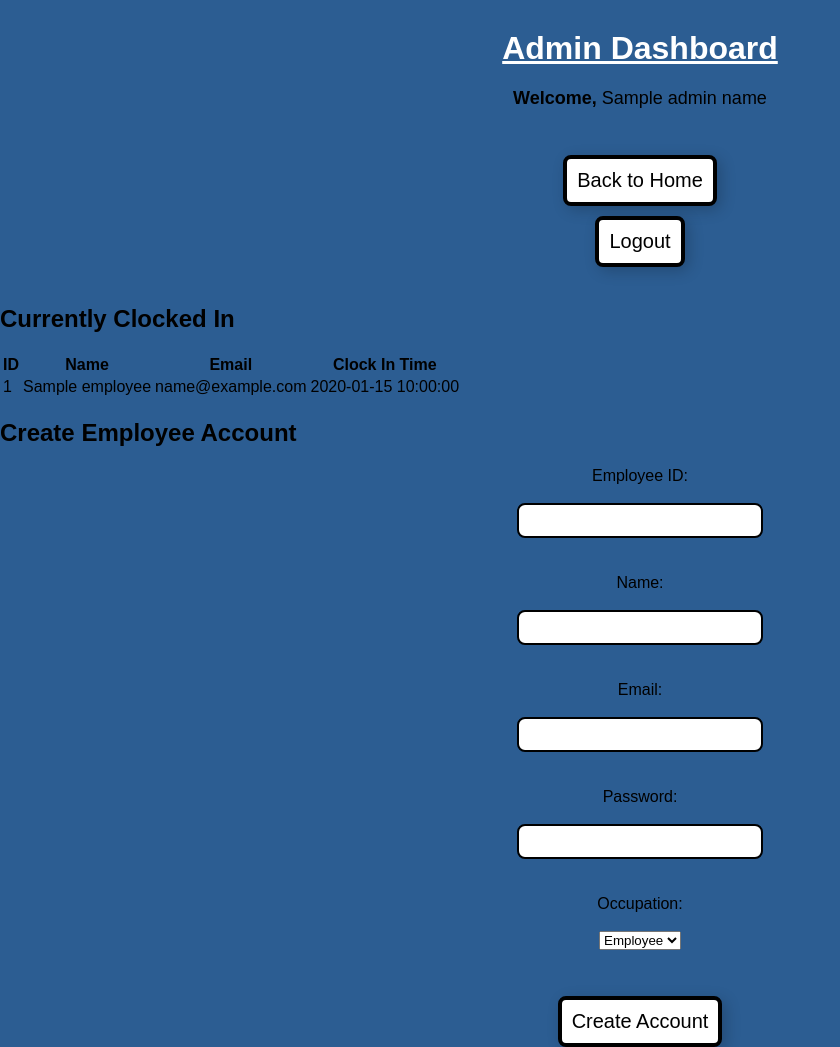
After one commit to HectorCazares255/WIP, a Flask app: template templates/admin.html in a window 1280 px wide. The commit adds this page. Shown: the whole page, without its empty margins (0-840 px from the left). Run offline with Flask 3, Linux system fonts and the light colour scheme; the template is opened without the code that fills it: most values are stand-ins (such as "Sample title", 1, 10 or a date in 2020).

Commit message:
Added working Admin.html file that displays a dashbaord for employees with "Admin" occupation.

```diff
--- a/app.py
+++ b/app.py
@@ -38,24 +38,70 @@ def find_employee_by_credentials(email, password):
 
     return None
 
+def load_shift_data():
+    if not os.path.exists("shiftdata.json"):
+        return []
+
+    with open("shiftdata.json", "r") as file:
+        return json.load(file)
+
+def load_employees():
+    if not os.path.exists("employeeinfo.json"):
+        return []
+
+    with open("employeeinfo.json", "r") as file:
+        return json.load(file)
+
+
+def get_clocked_in_employees():
+    employees = load_employees()
+    shift_data = load_shift_data()
+
+    clocked_in_list = []
+
+    for shift in shift_data:
+        if shift.get("ClockedIn") == "Yes":
+            employee_id = shift.get("ID")
+
+            for employee in employees:
+                if employee["ID"] == employee_id:
+                    clocked_in_list.append({
+                        "ID": employee["ID"],
+                        "Name": employee["Name"],
+                        "Email": employee["Email"],
+                        "ClockInTime": shift.get("ClockInTime", "—")
+                    })
+                    break
+
+    return clocked_in_list
+
+
+def save_employees(employees):
+    with open("employeeinfo.json", "w") as file:
+        json.dump(employees, file, indent=2)
+
+
+
 
 @app.route("/login", methods=["GET", "POST"])
 def login():
     if request.method == "POST":
-        email = request.form.get("email")
-        password = request.form.get("password")
+        email = request.form["email"]
+        password = request.form["password"]
 
-        employee = find_employee_by_credentials(email, password)
+        with open("employeeinfo.json", "r") as file:
+            employees = json.load(file)
 
-        if employee:
-            session["employee_id"] = employee.get("ID")
-            session["employee_name"] = employee.get("Name")
-            return redirect(url_for("index"))
+        for employee in employees:
+            if employee["Email"] == email and employee["Password"] == password:
+                session["employee_id"] = employee["ID"]
+                session["employee_name"] = employee["Name"]
+                session["employee_occupation"] = employee["Occupation"]
+                return redirect(url_for("index"))
 
-        return render_template("login.html", error="Invalid email or password.")
+        return render_template("login.html", error="Invalid email or password")
 
     return render_template("login.html")
-
 
 @app.route("/logout")
 def logout():
@@ -88,6 +134,62 @@ def index():
     )
 
 
+@app.route("/admin", methods=["GET", "POST"])
+def admin_dashboard():
+    if "employee_id" not in session:
+        return redirect(url_for("login"))
+
+    if session.get("employee_occupation") != "Admin":
+        return "Access denied. Admins only."
+
+    message = None
+    error = None
+
+    if request.method == "POST":
+        name = request.form["name"]
+        email = request.form["email"]
+        password = request.form["password"]
+        occupation = request.form["occupation"]
+        employee_id = request.form["id"]
+
+        employees = load_employees()
+
+        for employee in employees:
+            if employee["Email"] == email:
+                error = "An account with that email already exists."
+                break
+
+        if not error:
+            for employee in employees:
+                if str(employee["ID"]) == str(employee_id):
+                    error = "An account with that ID already exists."
+                    break
+
+        if not error:
+            new_employee = {
+                "ID": int(employee_id),
+                "Name": name,
+                "Email": email,
+                "Password": password,
+                "Occupation": occupation
+            }
+
+            employees.append(new_employee)
+            save_employees(employees)
+            message = "Employee account created successfully."
+
+    clocked_in_employees = get_clocked_in_employees()
+
+    return render_template(
+        "admin.html",
+        admin_name=session.get("employee_name"),
+        clocked_in_employees=clocked_in_employees,
+        message=message,
+        error=error
+    )
+
+
+
 @app.route("/clock-in", methods=["POST"])
 def clock_in():
     if "employee_id" not in session:
--- a/hours.json
+++ b/hours.json
@@ -2,7 +2,7 @@
   {
     "ID": 521207,
     "TotalHoursWorked": 18,
-    "TotalMinutesWorked": 36
+    "TotalMinutesWorked": 38
   },
   {
     "ID": 787890,
--- a/shiftdata.json
+++ b/shiftdata.json
@@ -2,8 +2,8 @@
   {
     "ID": 521207,
     "ClockedIn": "No",
-    "ClockInTime": "14:23",
-    "ClockOutTime": "14:24"
+    "ClockInTime": "12:43",
+    "ClockOutTime": "12:45"
   },
   {
     "ID": 787890,
--- a/static/styles.css
+++ b/static/styles.css
@@ -1,7 +1,7 @@
 body {
     font-family: Arial, Helvetica, sans-serif;
     color: rgb(0, 0, 0);
-    background-color: rgb(40, 46, 219);
+    background-color: rgb(44, 93, 146);
     margin: 0;
     padding: 0;
 }
--- /dev/null
+++ b/templates/admin.html
@@ -0,0 +1,83 @@
+<!DOCTYPE html>
+<html lang="en">
+<head>
+    <meta charset="UTF-8">
+    <meta name="viewport" content="width=device-width, initial-scale=1.0">
+    <title>Admin Dashboard</title>
+    <link rel="stylesheet" href="{{ url_for('static', filename='styles.css') }}">
+</head>
+<body>
+    <div class="container">
+        <h1>Admin Dashboard</h1>
+        <p><b>Welcome, </b>&nbsp;{{ admin_name }}</p>
+
+        <p>
+            <form action="{{ url_for('index') }}" method="get">
+                <button type="submit">Back to Home</button>
+            </form>
+            <form action="{{ url_for('logout') }}" method="get">
+                <button type="submit">Logout</button>
+            </form>
+        </p>
+
+        {% if message %}
+            <p class="success">{{ message }}</p>
+        {% endif %}
+
+        {% if error %}
+            <p class="error">{{ error }}</p>
+        {% endif %}
+
+        <div class="admin-section">
+            <h2>Currently Clocked In</h2>
+
+            {% if clocked_in_employees %}
+                <table>
+                    <tr>
+                        <th>ID</th>
+                        <th>Name</th>
+                        <th>Email</th>
+                        <th>Clock In Time</th>
+                    </tr>
+                    {% for employee in clocked_in_employees %}
+                    <tr>
+                        <td>{{ employee.ID }}</td>
+                        <td>{{ employee.Name }}</td>
+                        <td>{{ employee.Email }}</td>
+                        <td>{{ employee.ClockInTime }}</td>
+                    </tr>
+                    {% endfor %}
+                </table>
+            {% else %}
+                <p>No employees are currently clocked in.</p>
+            {% endif %}
+        </div>
+
+        <div class="admin-section">
+            <h2>Create Employee Account</h2>
+
+            <form method="POST" action="{{ url_for('admin_dashboard') }}">
+                <label for="id">Employee ID:</label><br>
+                <input type="number" name="id" required><br><br>
+
+                <label for="name">Name:</label><br>
+                <input type="text" name="name" required><br><br>
+
+                <label for="email">Email:</label><br>
+                <input type="email" name="email" required><br><br>
+
+                <label for="password">Password:</label><br>
+                <input type="text" name="password" required><br><br>
+
+                <label for="occupation">Occupation:</label><br>
+                <select name="occupation" required>
+                    <option value="Employee">Employee</option>
+                    <option value="Admin">Admin</option>
+                </select><br><br>
+
+                <button type="submit">Create Account</button>
+            </form>
+        </div>
+    </div>
+</body>
+</html>
```
Also changed, not shown: employeeinfo.json (+7 -0 lines), templates/index.html (+6 -1 lines).
